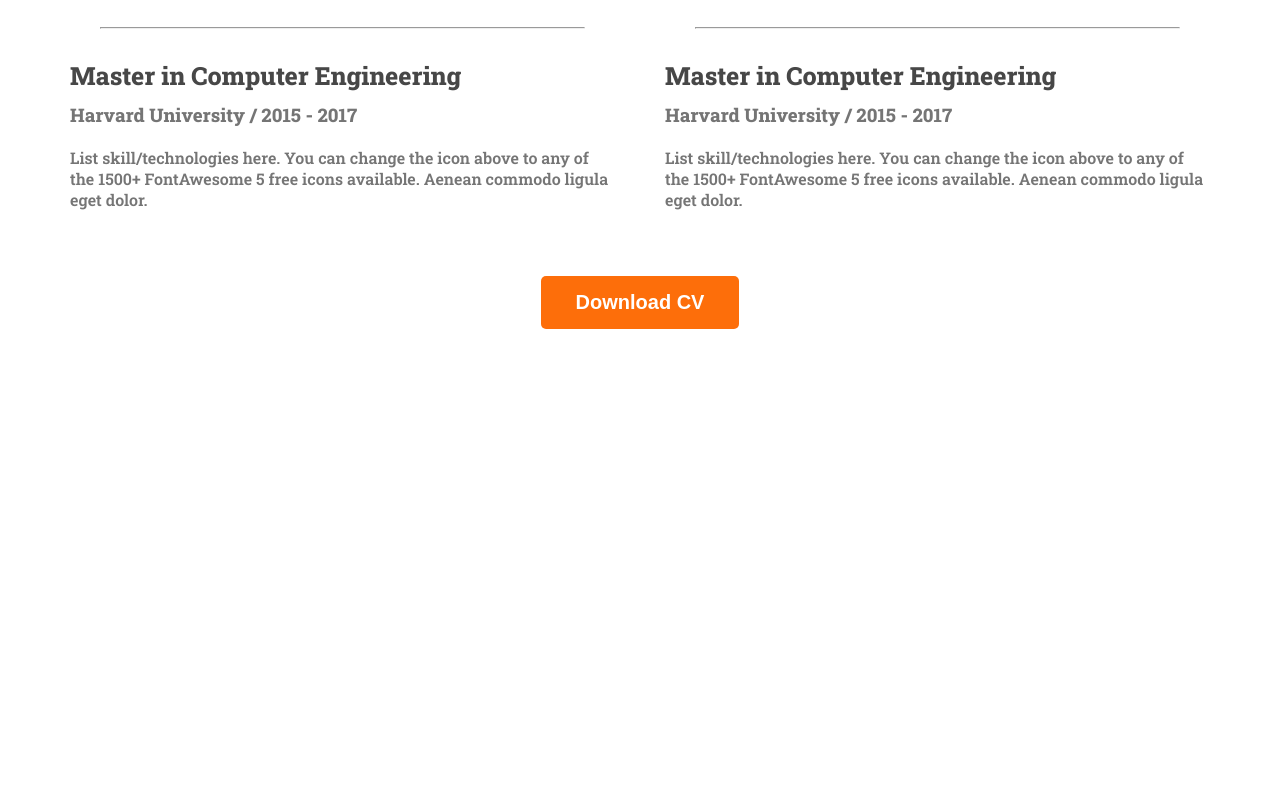
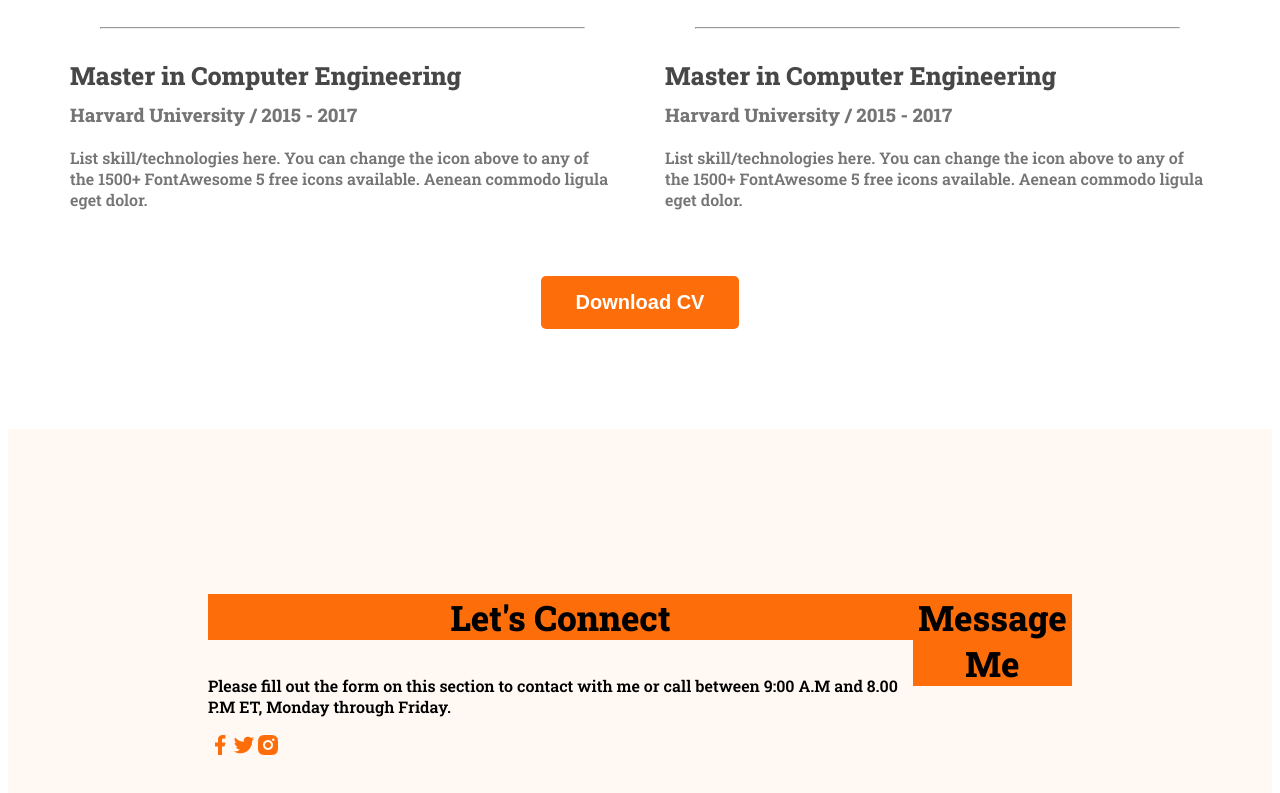
Before and after one commit to MRaihan-1/webdev-portfolio, a plain HTML site: page index.html in a window 1280 px wide. Shown: the part 2837-3630 px from the top of the page. Before the commit the page ends 3174 px from the top, so only its background shows below. Drawn offline with Linux system fonts and the light colour scheme.

Commit message:
basic footer

```diff
--- a/index.html
+++ b/index.html
@@ -156,7 +156,18 @@
         </section>
     </main>
     <footer>
-
+<div class="footer-column">
+    <h3 class="section-title">Let's Connect</h3>
+    <p class="class-description">
+        Please fill out the form on this section to contact with me or call between 9:00 A.M and 8.00 P.M ET, Monday through Friday.
+    </p>
+    <div class="social-links">
+        <a href=""><img src="images/icons/facebook.png" alt=""></a><a href=""><img src="images/icons/twitter.png" alt=""></a><a href=""><img src="images/icons/insta.png" alt=""></a>
+    </div>
+</div>
+<div class="footer-column">
+    <h3 class="section-title">Message Me</h3>
+</div>
     </footer>
 </body>
 
--- a/styles/portfolio.css
+++ b/styles/portfolio.css
@@ -200,3 +200,10 @@ main section {
     text-align: center;
     margin-top: 50px;
 }
+
+footer{
+    display: flex;
+    background-color: #FFF8F3;
+    margin-top: 100px;
+    padding: 130px 200px;
+}
```
